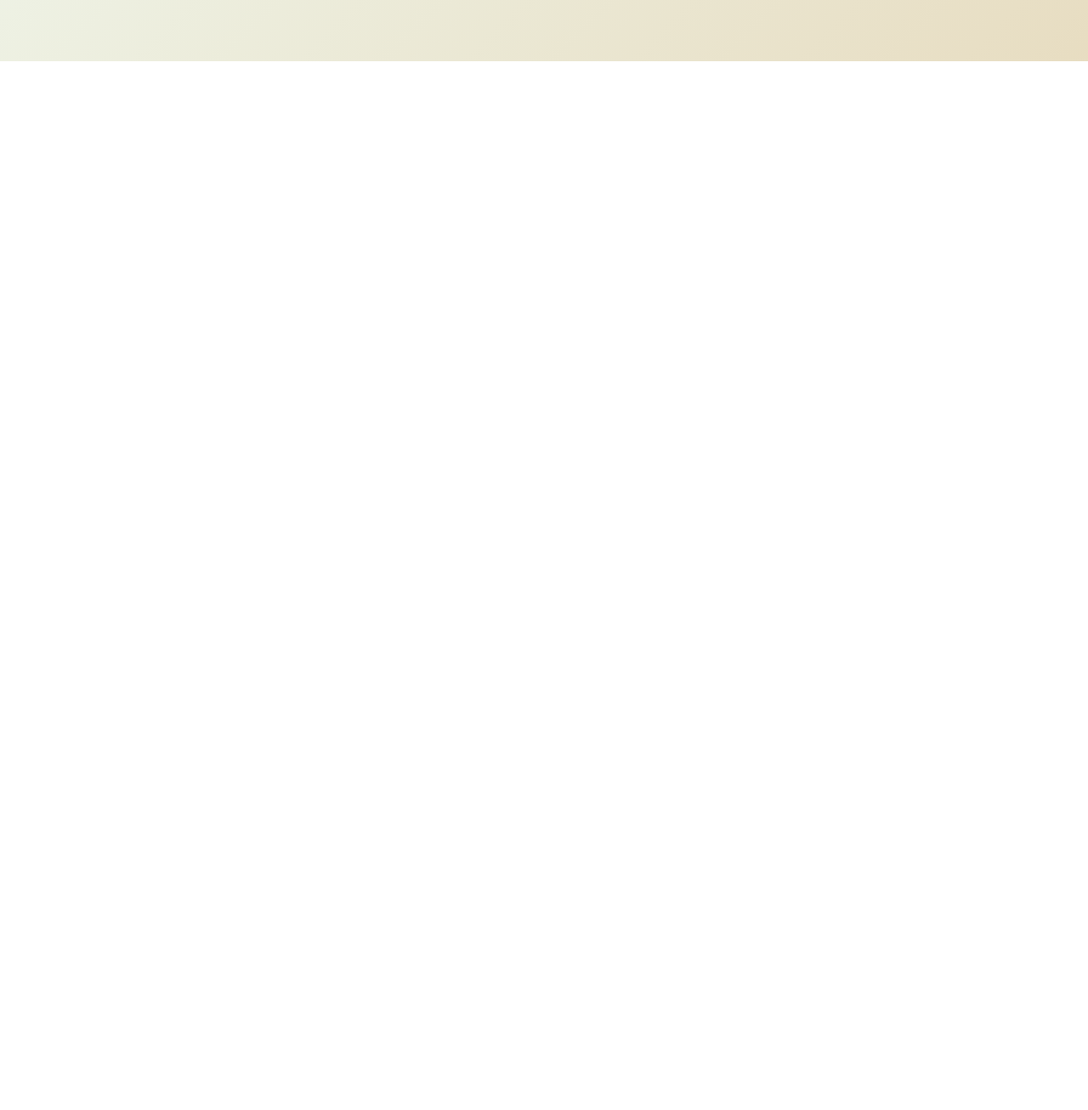
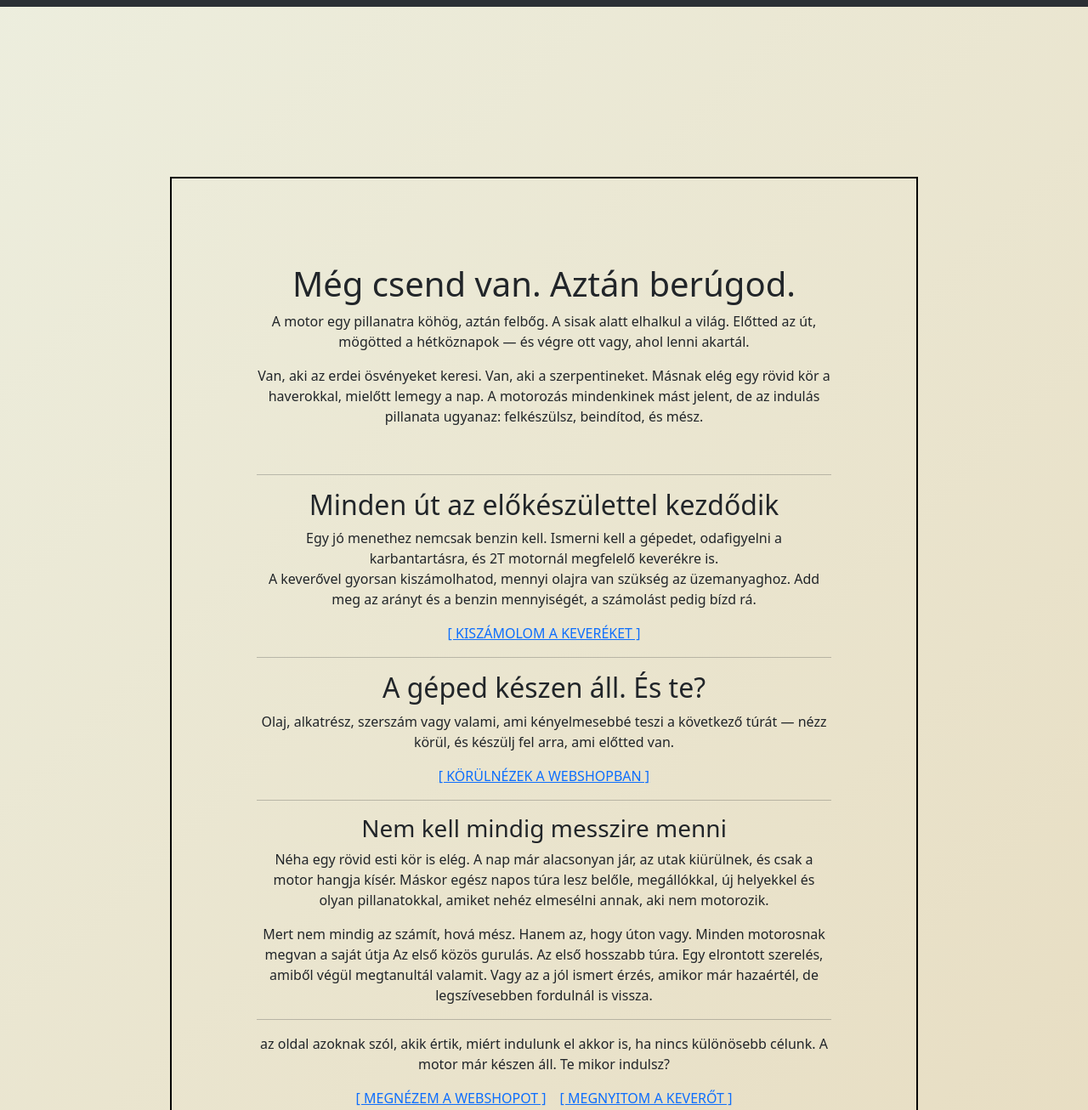
Before and after one commit to tothkrnl/IKT2_alkatresz_projekt, a plain HTML site: page index.html in a window 1280 px wide. Shown: the part 728-2034 px from the top of the page at 85% size. Before the commit the page ends 800 px from the top, so only its background shows below. Drawn offline with nearby package versions, Linux system fonts and the light colour scheme.

Commit message:
munkafolyamat

```diff
--- a/index.css
+++ b/index.css
@@ -1,12 +1,21 @@
 body {
-    margin: 0;
-    display: grid;
     background: linear-gradient(135deg, #eef2e5 0%, #e7dcc0 100%);
     font-family: Arial, sans-serif;
-    color: var(--text);
+
 }
 .logo
 {
     width: 100px;
     border-radius: 50%;
 }
+.keret{
+    border: 2px solid #000;
+    padding: 100px;
+    margin: 200px;
+    text-align: center;
+
+}
+#hatter{
+background-image: url('banner_logo.jfif');
+padding: 340px;
+}
--- a/index.html
+++ b/index.html
@@ -1,20 +1,24 @@
 <!DOCTYPE html>
 <html lang="en">
+
 <head>
   <meta charset="UTF-8">
   <meta name="viewport" content="width=device-width, initial-scale=1.0">
   <link rel="stylesheet" href="index.css">
   <title>2 ütemű motorok</title>
-    <link href="https://cdn.jsdelivr.net/npm/bootstrap@5.3.8/dist/css/bootstrap.min.css" rel="stylesheet" integrity="sha384-sRIl4kxILFvY47J16cr9ZwB07vP4J8+LH7qKQnuqkuIAvNWLzeN8tE5YBujZqJLB" crossorigin="anonymous">
+  <link href="https://cdn.jsdelivr.net/npm/bootstrap@5.3.8/dist/css/bootstrap.min.css" rel="stylesheet"
+    integrity="sha384-sRIl4kxILFvY47J16cr9ZwB07vP4J8+LH7qKQnuqkuIAvNWLzeN8tE5YBujZqJLB" crossorigin="anonymous">
 
 </head>
+
 <body>
-    <nav class="navbar navbar-expand-lg bg-body-tertiary">
-  <div class="container-fluid">
+  <nav class="navbar navbar-expand-lg bg-body-tertiary" data-bs-theme="dark">
+    <div class="container-fluid" id="hatter">
       <a class="navbar-brand" href="#">
-        <img src="logo.jfif" alt="Logo" class="logo">
+
       </a>
-    <button class="navbar-toggler" type="button" data-bs-toggle="collapse" data-bs-target="#navbarNavAltMarkup" aria-controls="navbarNavAltMarkup" aria-expanded="false" aria-label="Toggle navigation">
+      <button class="navbar-toggler" type="button" data-bs-toggle="collapse" data-bs-target="#navbarNavAltMarkup"
+        aria-controls="navbarNavAltMarkup" aria-expanded="false" aria-label="Toggle navigation">
         <span class="navbar-toggler-icon"></span>
       </button>
       <div class="collapse navbar-collapse" id="navbarNavAltMarkup">
@@ -28,13 +32,54 @@
     </div>
   </nav>
 
-<div>
+  <div class="keret">
+    <h1>Még csend van. Aztán berúgod.</h1>
+    <p>A motor egy pillanatra köhög, aztán felbőg. A sisak alatt elhalkul a világ. Előtted az út, mögötted a hétköznapok
+      — és végre ott vagy, ahol lenni akartál.</p>
 
-    <p>A kétütemű motor egy teljes munkaciklust két dugattyúlöket alatt hajt végre, így minden főtengelyfordulatra jut egy munkaütem, ami gyorsabb teljesítményt biztosít az azonos lökettérfogatú négyütemű motorokhoz képest.<br>Ez egy átlag felhasznlónak csak annyit jelenthet,hogy többet kell költeni ahoz,hogy menjen a motor.</p>
+    <p>Van, aki az erdei ösvényeket keresi. Van, aki a szerpentineket. Másnak elég egy rövid kör a haverokkal, mielőtt
+      lemegy a nap. A motorozás mindenkinek mást jelent, de az indulás pillanata ugyanaz: felkészülsz, beindítod, és
+      mész.</p>
+    <br>
+    <hr>
+    <h2>Minden út az előkészülettel kezdődik</h2>
+    <p>Egy jó menethez nemcsak benzin kell. Ismerni kell a gépedet, odafigyelni a karbantartásra, és 2T motornál
+      megfelelő keverékre is.
+      <br>
 
+      A keverővel gyorsan kiszámolhatod, mennyi olajra van szükség az üzemanyaghoz. Add meg az arányt és a benzin
+      mennyiségét, a számolást pedig bízd rá.
+    </p>
 
+    <a href="keveresiRatio.html">[ KISZÁMOLOM A KEVERÉKET ]</a>
+    <hr>
+
+    <h2>A géped készen áll. És te?</h2>
+    <p>Olaj, alkatrész, szerszám vagy valami, ami kényelmesebbé teszi a következő túrát — nézz körül, és készülj fel
+      arra,
+      ami előtted van.</p>
+
+    <a href="webshop.html">[ KÖRÜLNÉZEK A WEBSHOPBAN ]</a>
+    <hr>
+    <h3>Nem kell mindig messzire menni</h3>
+    <p>Néha egy rövid esti kör is elég. A nap már alacsonyan jár, az utak kiürülnek, és csak a motor hangja kísér.
+      Máskor
+      egész napos túra lesz belőle, megállókkal, új helyekkel és olyan pillanatokkal, amiket nehéz elmesélni annak, aki
+      nem motorozik.</p>
+
+    <p>Mert nem mindig az számít, hová mész. Hanem az, hogy úton vagy.
+      Minden motorosnak megvan a saját útja
+      Az első közös gurulás. Az első hosszabb túra. Egy elrontott szerelés, amiből végül megtanultál valamit. Vagy az a
+      jól ismert érzés, amikor már hazaértél, de legszívesebben fordulnál is vissza.</p>
+    <hr>
+    <p> az oldal azoknak szól, akik értik, miért indulunk el akkor is, ha nincs különösebb célunk.
+      A motor már készen áll. Te mikor indulsz?</p>
+    <a href="webshop.html">[ MEGNÉZEM A WEBSHOPOT ]</a></a>　<a href="keveresiRatio.html">[ MEGNYITOM A KEVERŐT ]</a>
 
   </div>
-<script src="https://cdn.jsdelivr.net/npm/bootstrap@5.3.8/dist/js/bootstrap.bundle.min.js" integrity="sha384-FKyoEForCGlyvwx9Hj09JcYn3nv7wiPVlz7YYwJrWVcXK/BmnVDxM+D2scQbITxI" crossorigin="anonymous"></script>
+  <script src="https://cdn.jsdelivr.net/npm/bootstrap@5.3.8/dist/js/bootstrap.bundle.min.js"
+    integrity="sha384-FKyoEForCGlyvwx9Hj09JcYn3nv7wiPVlz7YYwJrWVcXK/BmnVDxM+D2scQbITxI"
+    crossorigin="anonymous"></script>
 </body>
+
 </html>
```
Also changed, not shown: webshop.html (+5 -0 lines). Lines whose indentation alone changed are shown as unchanged.
